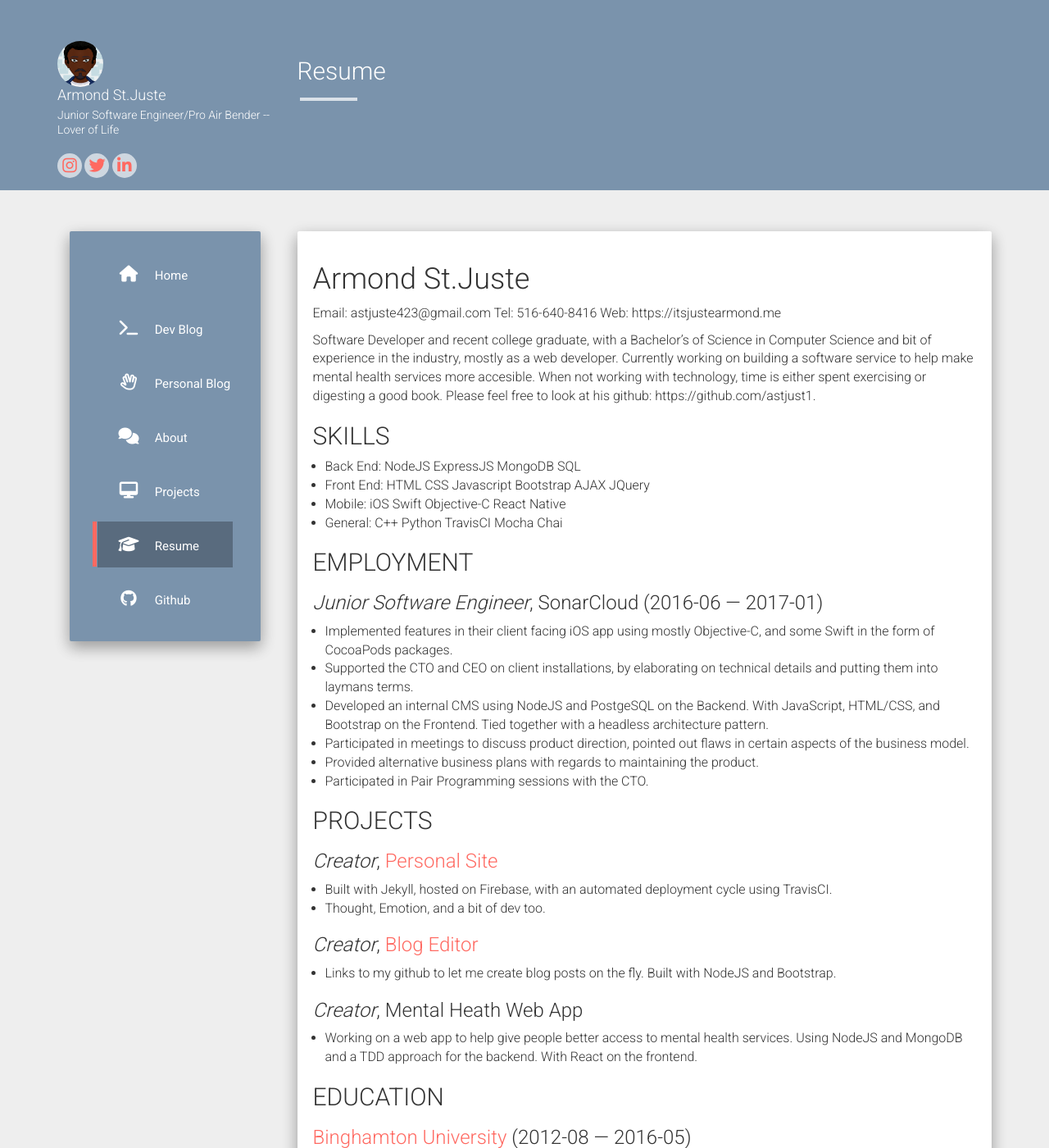
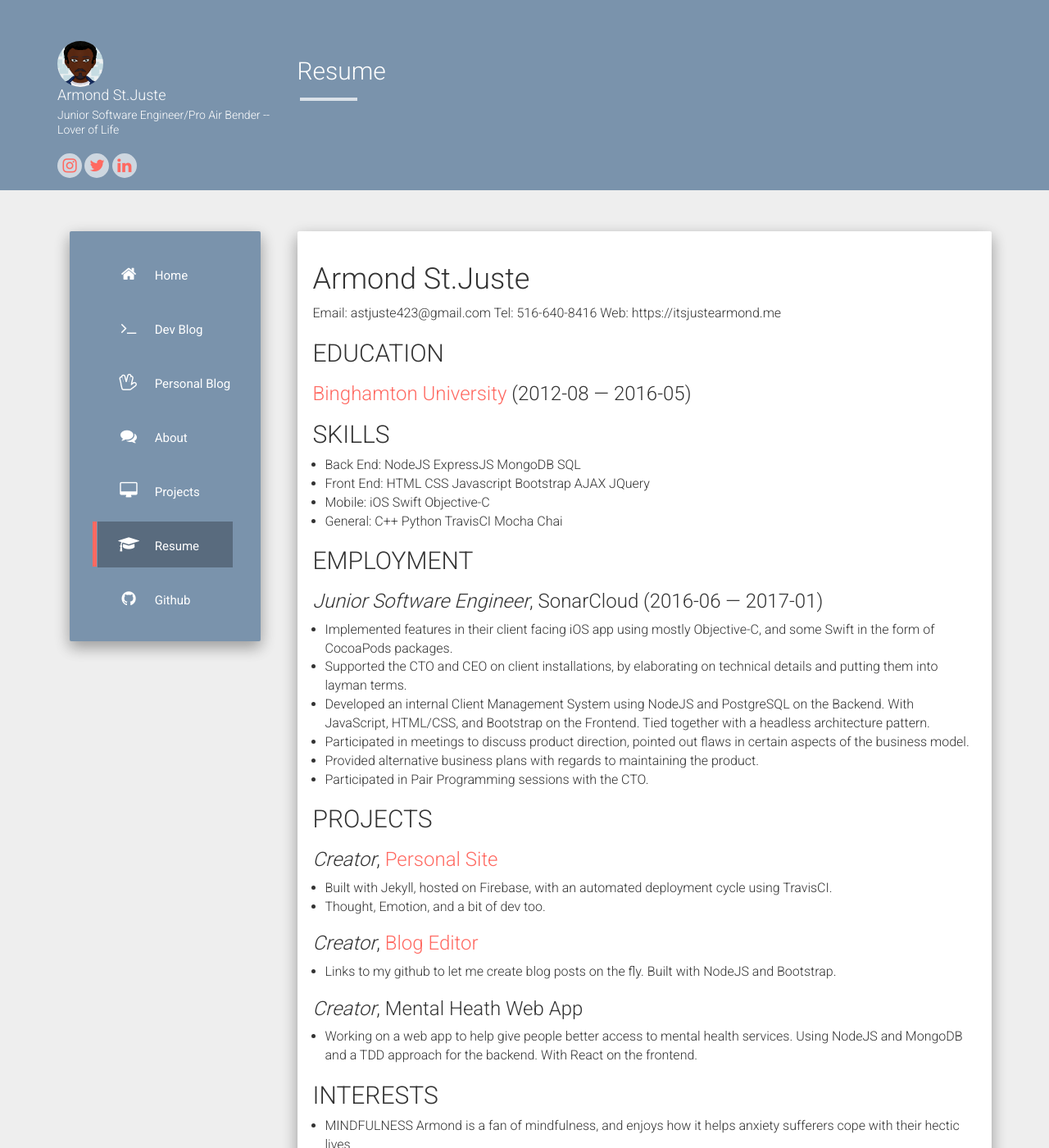
Before and after one commit to Astjust1/Blog, a Jekyll site: the page built from resume.md, in a window 1280 px wide and 1400 px high. Shown: the whole window at 82% size. Built offline with Jekyll 4.4.1, drawn with Linux system fonts in a browser that asks for light colours; nearby versions of some CDN libraries.

Commit message:
Updated Resume

```diff
--- a/_includes/css.html
+++ b/_includes/css.html
@@ -3,10 +3,11 @@
         <link rel="stylesheet" href="//fonts.googleapis.com/css?family=Roboto:300,400,500,700" type="text/css">
 
         <!-- FontAwesome icons -->
-        <link rel="stylesheet" href="https://use.fontawesome.com/74dfc6cf47.css">
+        <link rel="stylesheet" href="https://maxcdn.bootstrapcdn.com/font-awesome/4.7.0/css/font-awesome.min.css">
 
         <!-- Core BootStrap CSS -->
-        <link rel="stylesheet" href="https://maxcdn.bootstrapcdn.com/bootstrap/3.3.6/css/bootstrap.min.css">
+        <link rel="stylesheet" href="https://maxcdn.bootstrapcdn.com/bootstrap/3.3.7/css/bootstrap.min.css">
+
         <!-- Material Design CSS -->
         <link rel="stylesheet" href="{{ site.baseurl }}/static/css/bootstrap-material-design.min.css">
 
--- a/_includes/social_links.html
+++ b/_includes/social_links.html
@@ -1,5 +1,5 @@
 <div class="social-icons">
 	{% for link in site.data.social %}
-        <a class="icon" target="_blank" href="{{ link.link }}"><i class="fa {{ link.icon }}"></i></a>
+        <a class="icon" target="_blank" href="{{ link.link }}"><i class="fa {{ link.icon }}" aria-hidden="true"></i></a>
     {% endfor %}
 </div>
--- a/resume.md
+++ b/resume.md
@@ -11,13 +11,17 @@
 Tel: 516-640-8416
 Web: https://itsjustearmond.me
 
-Software Developer and recent college graduate, with a Bachelor's of Science in Computer Science and bit of experience in the industry, mostly as a web developer. Currently working on building a software service to help make mental health services more accesible. When not working with technology, time is either spent exercising or digesting a good book. Please feel free to look at his github: https://github.com/astjust1.
+
+## EDUCATION
+
+### [Binghamton University](https://www.binghamton.edu/) (2012-08 — 2016-05)
+
 
 ## SKILLS
 
   - Back End: NodeJS ExpressJS MongoDB SQL
   - Front End: HTML CSS Javascript Bootstrap AJAX JQuery
-  - Mobile: iOS Swift Objective-C React Native
+  - Mobile: iOS Swift Objective-C
   - General: C++ Python TravisCI Mocha Chai
 
 ## EMPLOYMENT
@@ -25,8 +29,8 @@
 ### *Junior Software Engineer*, SonarCloud (2016-06 — 2017-01)
 
   * Implemented features in their client facing iOS app using mostly Objective-C, and some Swift in the form of CocoaPods packages.
-  * Supported the CTO and CEO on client installations, by elaborating on technical details and putting them into laymans terms.
-  * Developed an internal CMS using NodeJS and PostgeSQL on the Backend. With JavaScript, HTML/CSS, and Bootstrap on the Frontend. Tied together with a headless architecture pattern.
+  * Supported the CTO and CEO on client installations, by elaborating on technical details and putting them into layman terms.
+  * Developed an internal Client Management System using NodeJS and PostgreSQL on the Backend. With JavaScript, HTML/CSS, and Bootstrap on the Frontend. Tied together with a headless architecture pattern.
   * Participated in meetings to discuss product direction, pointed out flaws in certain aspects of the business model.
   * Provided alternative business plans with regards to maintaining the product.
   * Participated in Pair Programming sessions with the CTO.
```
Also changed, not shown: other parts of resume.md (+0 -5 lines).
